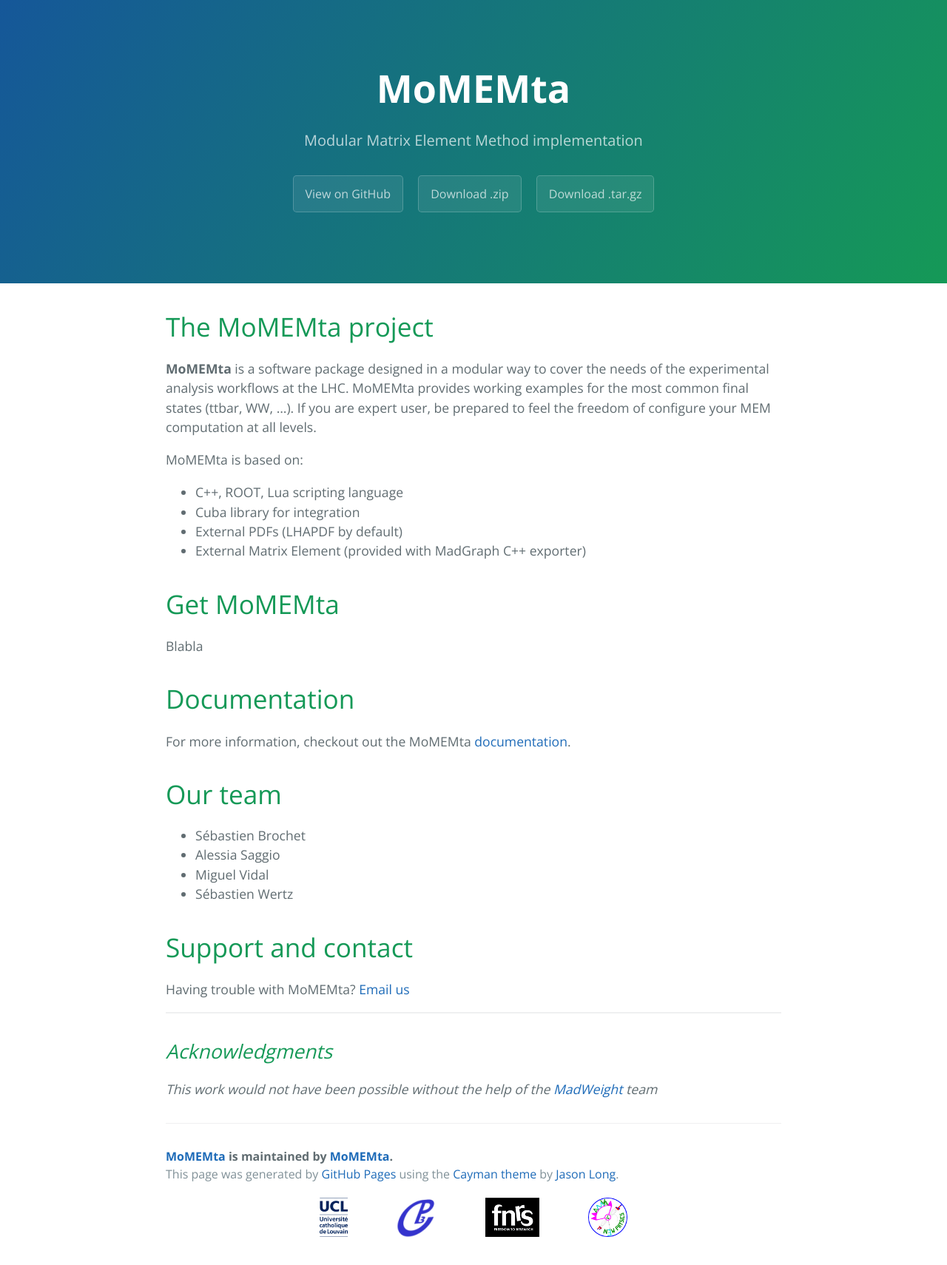
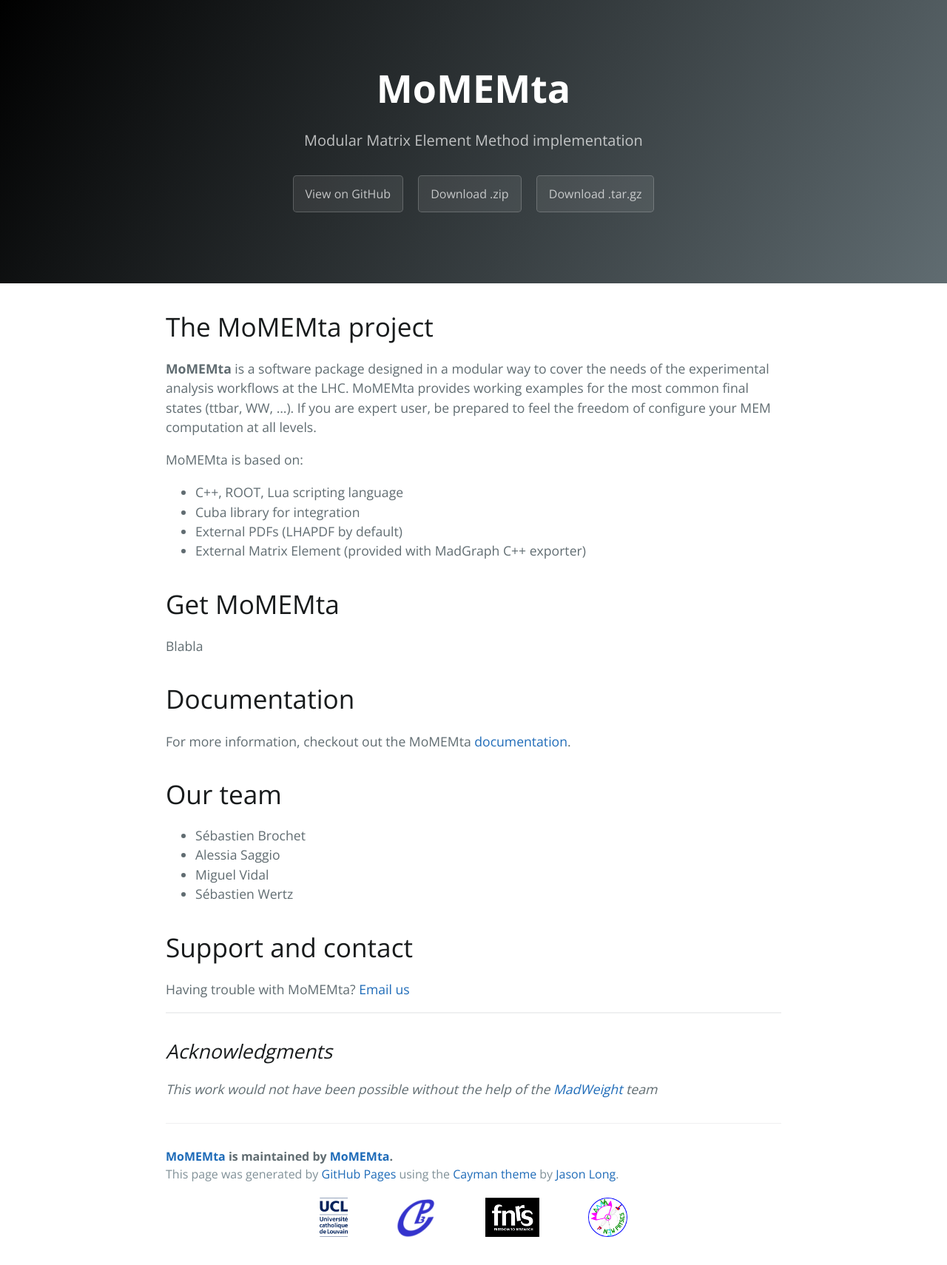
Before and after one commit to swertz/momemta.github.io, a Jekyll site: the page built from index.md, in a window 1280 px wide. Shown: the whole page at 74% size. Built offline with Jekyll 4.4.1, drawn with Linux system fonts in a browser that asks for light colours.

Commit message:
Update cayman.css

```diff
--- a/css/cayman.css
+++ b/css/cayman.css
@@ -52,8 +52,8 @@
 .page-header {
   color: #fff;
   text-align: center;
-  background-color: #159957;
-  background-image: linear-gradient(120deg, #155799, #159957); }
+  background-color: #000;
+  background-image: linear-gradient(120deg, #000, #606c71); }
   @media screen and (min-width: 64em) {
     .page-header {
       padding: 5rem 6rem; } }
@@ -120,7 +120,7 @@
     margin-top: 2rem;
     margin-bottom: 1rem;
     font-weight: normal;
-    color: #159957; }
+    color: #181b1c; }
   .main-content p {
     margin-bottom: 1em; }
   .main-content code {
```
